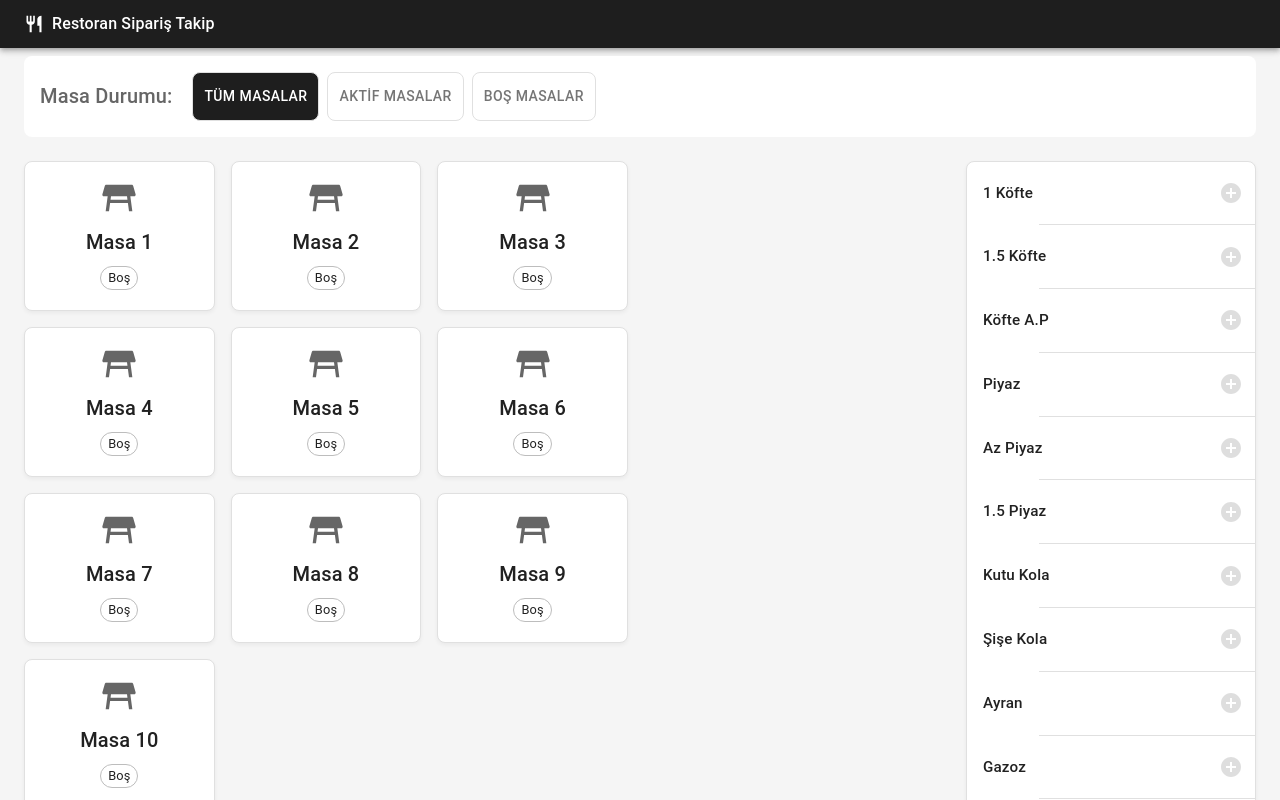
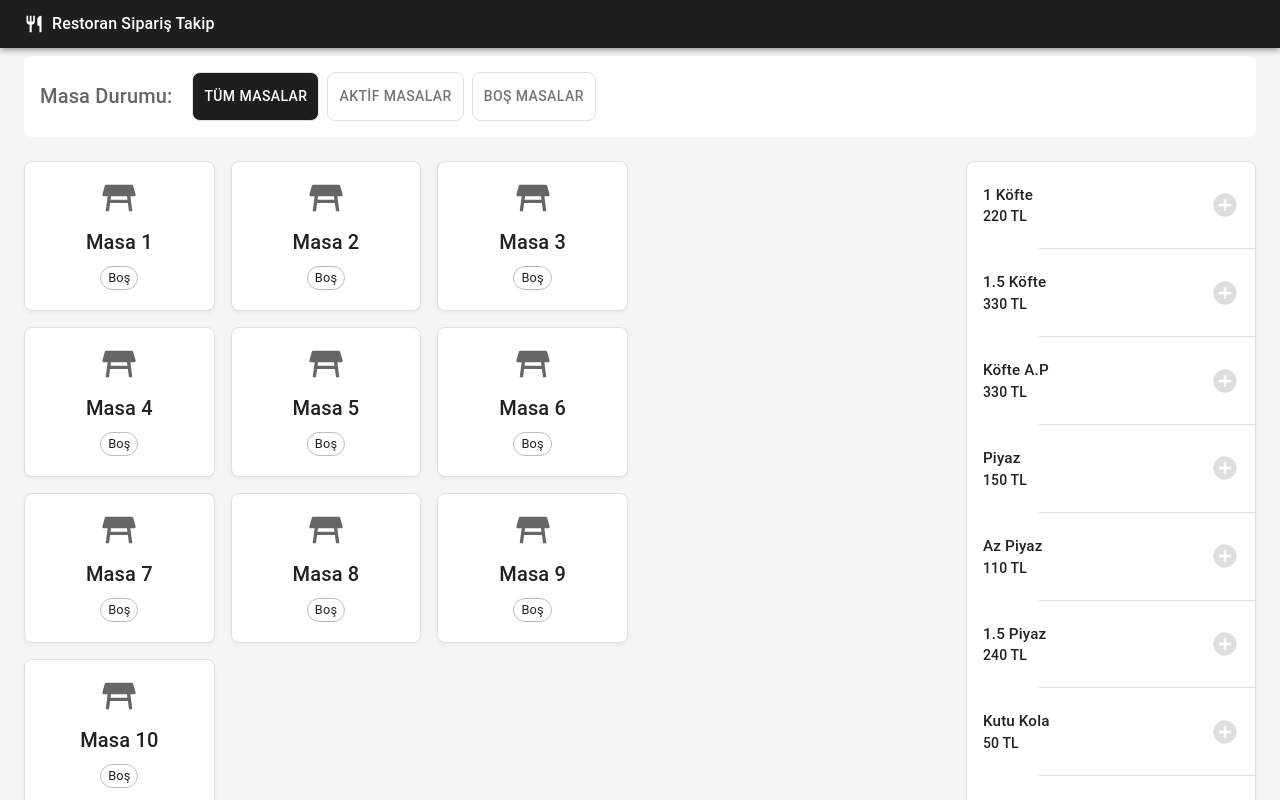
Before and after one commit to furkansalkin/siparis-takip-app, a React (Create React App) app: page / in a window 1280 px wide. Shown: the top 800 px of the page. Built offline with nearby package versions, Linux system fonts and the light colour scheme.

Commit message:
Menü listesindeki ekleme butonları büyütüldü ve fiyat gösterimi iyileştirildi

```diff
--- a/src/components/MenuList.js
+++ b/src/components/MenuList.js
@@ -39,9 +39,14 @@ const MenuList = ({ selectedTable }) => {
             >
               <ListItemText
                 primary={item.name}
+                secondary={`${item.price} TL`}
                 primaryTypographyProps={{
                   fontWeight: 500,
                   fontSize: '0.95rem'
+                }}
+                secondaryTypographyProps={{
+                  color: 'text.primary',
+                  fontWeight: 500
                 }}
               />
               <ListItemSecondaryAction>
@@ -51,6 +56,7 @@ const MenuList = ({ selectedTable }) => {
                   disabled={!selectedTable}
                   sx={{
                     color: selectedTable ? '#1e1e1e' : '#ccc',
+                    padding: '12px',
                     '&:hover': {
                       bgcolor: 'rgba(0, 0, 0, 0.05)',
                       color: selectedTable ? '#000' : '#ccc'
@@ -60,7 +66,7 @@ const MenuList = ({ selectedTable }) => {
                     }
                   }}
                 >
-                  <AddCircleIcon />
+                  <AddCircleIcon sx={{ fontSize: 28 }} />
                 </IconButton>
               </ListItemSecondaryAction>
             </ListItem>
```
